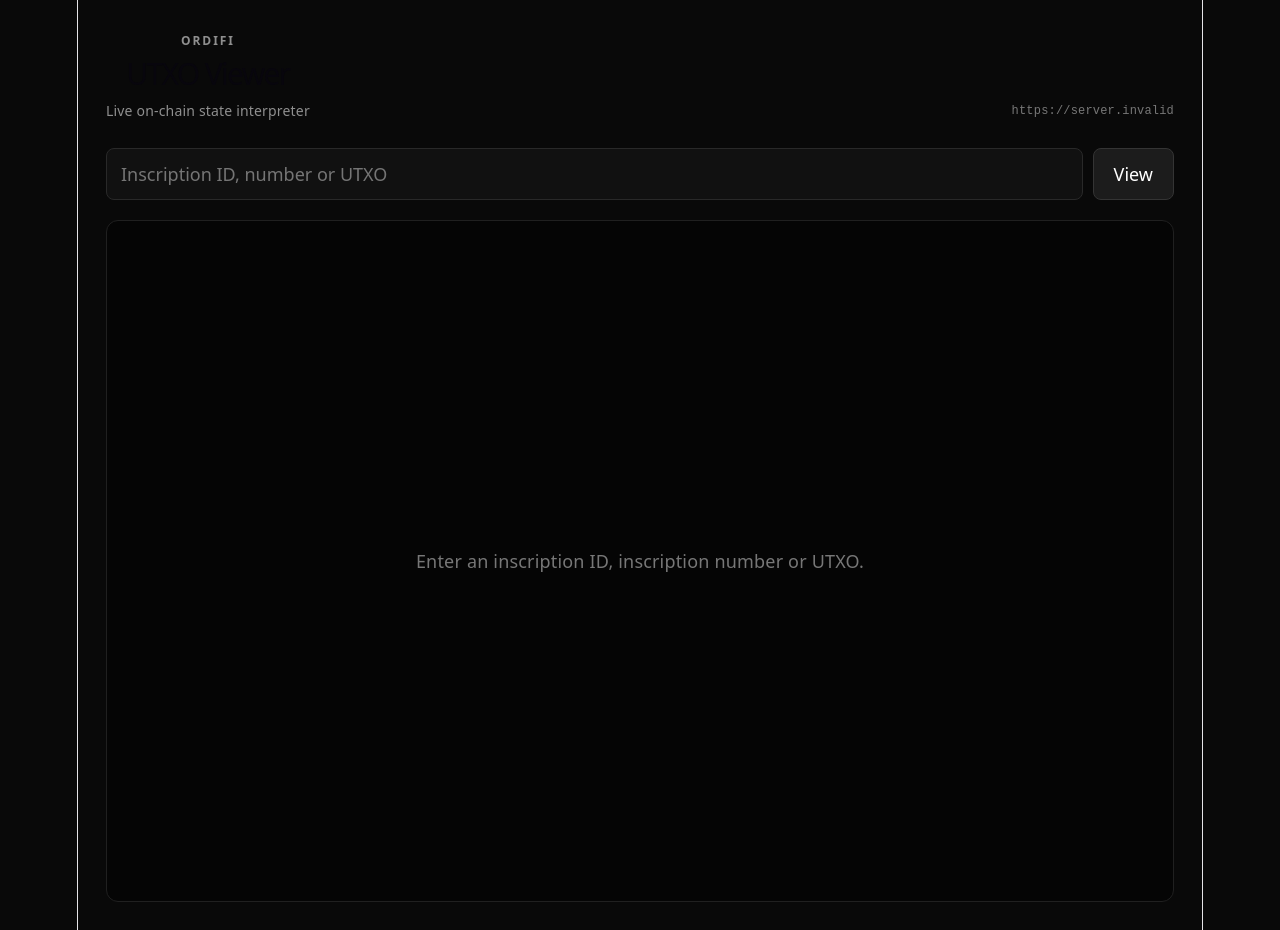
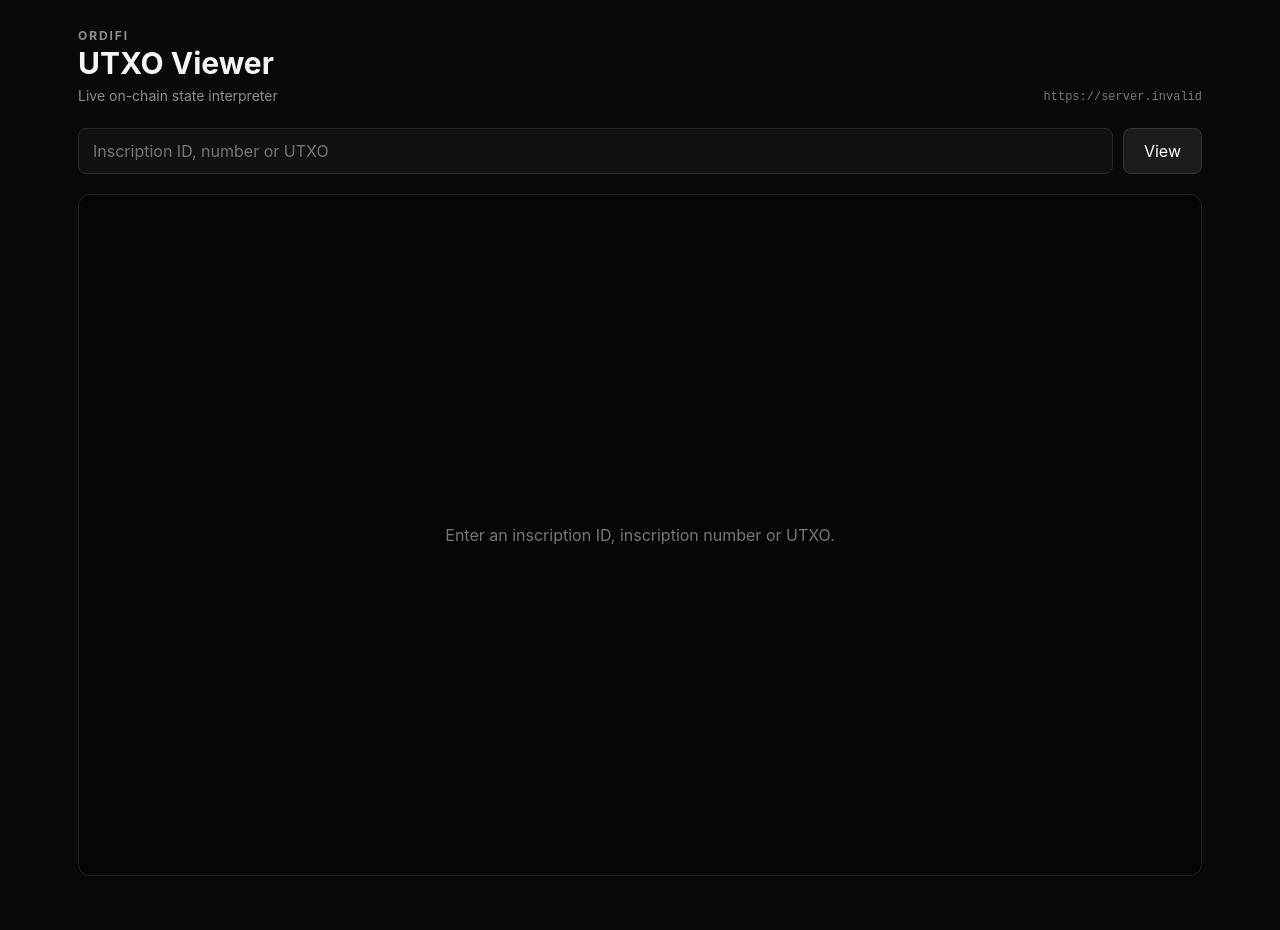
Before and after one commit to OrdiFi/utxo-viewer, a React (Vite) app: page / in a window 1280 px wide. After the commit the page ends 904 px from the top, so only its background shows below. Built offline with nearby package versions, Linux system fonts and the light colour scheme; no server answers.

Commit message:
style: add viewer theme foundation

```diff
--- a/src/App.css
+++ b/src/App.css
@@ -10,8 +10,8 @@ body {
   margin: 0;
   min-width: 320px;
   min-height: 100vh;
-  background: #090909;
-  color: #f5f5f5;
+  background: var(--viewer-bg);
+  color: var(--viewer-text);
 }
 
 button,
@@ -36,7 +36,7 @@ input {
 
 .app-kicker {
   margin-bottom: 5px;
-  color: #8f8f8f;
+  color: var(--viewer-text-muted);
   font-size: 12px;
   font-weight: 700;
   letter-spacing: 0.16em;
@@ -51,14 +51,14 @@ input {
 
 .app-header p {
   margin: 9px 0 0;
-  color: #8f8f8f;
+  color: var(--viewer-text-muted);
   font-size: 14px;
 }
 
 .provider-status {
   max-width: 360px;
   overflow: hidden;
-  color: #777;
+  color: var(--viewer-text-dim);
   font-family: monospace;
   font-size: 12px;
   text-overflow: ellipsis;
@@ -75,15 +75,15 @@ input {
   min-width: 0;
   flex: 1;
   padding: 12px 14px;
-  border: 1px solid #292929;
+  border: 1px solid var(--viewer-border);
   border-radius: 8px;
   outline: none;
-  background: #111;
-  color: #f5f5f5;
+  background: var(--viewer-surface);
+  color: var(--viewer-text);
 }
 
 .viewer-search input:focus {
-  border-color: #555;
+  border-color: var(--viewer-accent);
 }
 
 .viewer-search button {
@@ -102,9 +102,9 @@ input {
 .viewer-stage {
   min-height: 680px;
   overflow: hidden;
-  border: 1px solid #202020;
+  border: 1px solid var(--viewer-border-soft);
   border-radius: 12px;
-  background: #050505;
+  background: var(--viewer-surface-strong);
 }
 
 .viewer-empty,
@@ -114,7 +114,7 @@ input {
   display: grid;
   place-items: center;
   padding: 32px;
-  color: #777;
+  color: var(--viewer-text-dim);
   text-align: center;
 }
 
--- a/src/index.css
+++ b/src/index.css
@@ -1,111 +1,58 @@
 :root {
-  --text: #6b6375;
-  --text-h: #08060d;
-  --bg: #fff;
-  --border: #e5e4e7;
-  --code-bg: #f4f3ec;
-  --accent: #aa3bff;
-  --accent-bg: rgba(170, 59, 255, 0.1);
-  --accent-border: rgba(170, 59, 255, 0.5);
-  --social-bg: rgba(244, 243, 236, 0.5);
-  --shadow:
-    rgba(0, 0, 0, 0.1) 0 10px 15px -3px, rgba(0, 0, 0, 0.05) 0 4px 6px -2px;
+  font-family:
+    Inter,
+    ui-sans-serif,
+    system-ui,
+    -apple-system,
+    BlinkMacSystemFont,
+    "Segoe UI",
+    sans-serif;
 
-  --sans: system-ui, 'Segoe UI', Roboto, sans-serif;
-  --heading: system-ui, 'Segoe UI', Roboto, sans-serif;
-  --mono: ui-monospace, Consolas, monospace;
-
-  font: 18px/145% var(--sans);
-  letter-spacing: 0.18px;
-  color-scheme: light dark;
-  color: var(--text);
-  background: var(--bg);
   font-synthesis: none;
   text-rendering: optimizeLegibility;
   -webkit-font-smoothing: antialiased;
   -moz-osx-font-smoothing: grayscale;
 
-  @media (max-width: 1024px) {
-    font-size: 16px;
-  }
+  color-scheme: dark;
+
+  --viewer-bg: #090909;
+  --viewer-surface: #111111;
+  --viewer-surface-strong: #050505;
+
+  --viewer-text: #f5f5f5;
+  --viewer-text-muted: #8f8f8f;
+  --viewer-text-dim: #777777;
+
+  --viewer-border: #292929;
+  --viewer-border-soft: #202020;
+
+  --viewer-accent: #20e0d0;
 }
 
-@media (prefers-color-scheme: dark) {
-  :root {
-    --text: #9ca3af;
-    --text-h: #f3f4f6;
-    --bg: #16171d;
-    --border: #2e303a;
-    --code-bg: #1f2028;
-    --accent: #c084fc;
-    --accent-bg: rgba(192, 132, 252, 0.15);
-    --accent-border: rgba(192, 132, 252, 0.5);
-    --social-bg: rgba(47, 48, 58, 0.5);
-    --shadow:
-      rgba(0, 0, 0, 0.4) 0 10px 15px -3px, rgba(0, 0, 0, 0.25) 0 4px 6px -2px;
-  }
-
-  #social .button-icon {
-    filter: invert(1) brightness(2);
-  }
-}
-
-#root {
-  width: 1126px;
-  max-width: 100%;
-  margin: 0 auto;
-  text-align: center;
-  border-inline: 1px solid var(--border);
-  min-height: 100svh;
-  display: flex;
-  flex-direction: column;
+* {
   box-sizing: border-box;
 }
 
-body {
+html,
+body,
+#root {
   margin: 0;
+  width: 100%;
+  min-width: 320px;
+  min-height: 100%;
 }
 
-h1,
-h2 {
-  font-family: var(--heading);
-  font-weight: 500;
-  color: var(--text-h);
+html,
+body {
+  min-height: 100vh;
 }
 
-h1 {
-  font-size: 56px;
-  letter-spacing: -1.68px;
-  margin: 32px 0;
-  @media (max-width: 1024px) {
-    font-size: 36px;
-    margin: 20px 0;
-  }
-}
-h2 {
-  font-size: 24px;
-  line-height: 118%;
-  letter-spacing: -0.24px;
-  margin: 0 0 8px;
-  @media (max-width: 1024px) {
-    font-size: 20px;
-  }
-}
-p {
-  margin: 0;
+body {
+  background: var(--viewer-bg);
+  color: var(--viewer-text);
 }
 
-code,
-.counter {
-  font-family: var(--mono);
-  display: inline-flex;
-  border-radius: 4px;
-  color: var(--text-h);
+button,
+input {
+  font: inherit;
 }
-
-code {
-  font-size: 15px;
-  line-height: 135%;
-  padding: 4px 8px;
-  background: var(--code-bg);
-}
```
